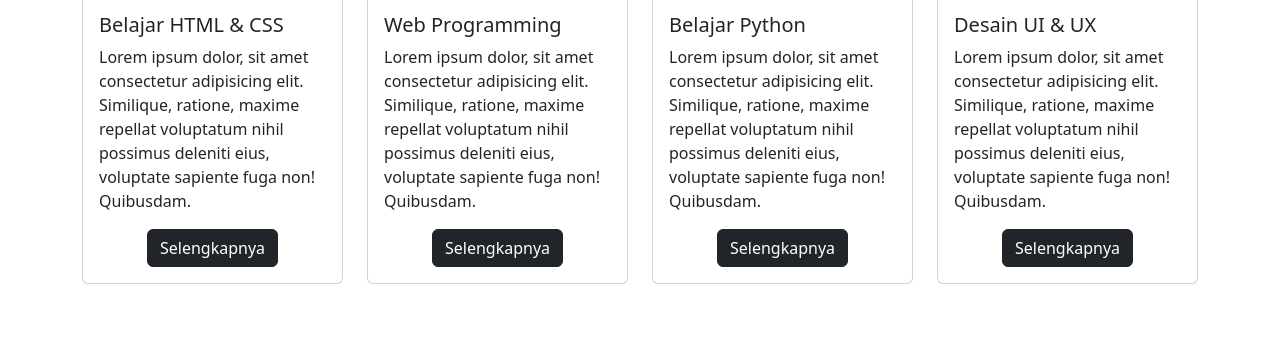
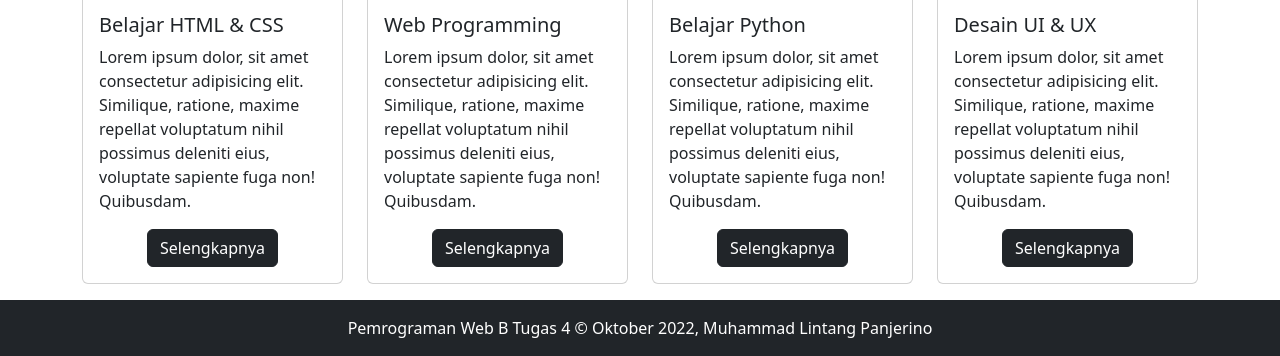
Before and after one commit to mlintang20/pemrograman-web-tugas-4, a plain HTML site: page index.html in a window 1280 px wide. Shown: the part 452-808 px from the top of the page. Drawn offline with nearby package versions, Linux system fonts and the light colour scheme.

Commit message:
feat: add footer

```diff
--- a/index.html
+++ b/index.html
@@ -96,6 +96,8 @@
       </div>
     </section>
 
+    <footer class="py-3 bg-dark text-center text-white">Pemrograman Web B Tugas 4 © Oktober 2022, Muhammad Lintang Panjerino</footer>
+
     <script src="https://cdn.jsdelivr.net/npm/bootstrap@5.2.1/dist/js/bootstrap.bundle.min.js" integrity="sha384-u1OknCvxWvY5kfmNBILK2hRnQC3Pr17a+RTT6rIHI7NnikvbZlHgTPOOmMi466C8" crossorigin="anonymous"></script>
   </body>
 </html>
```
